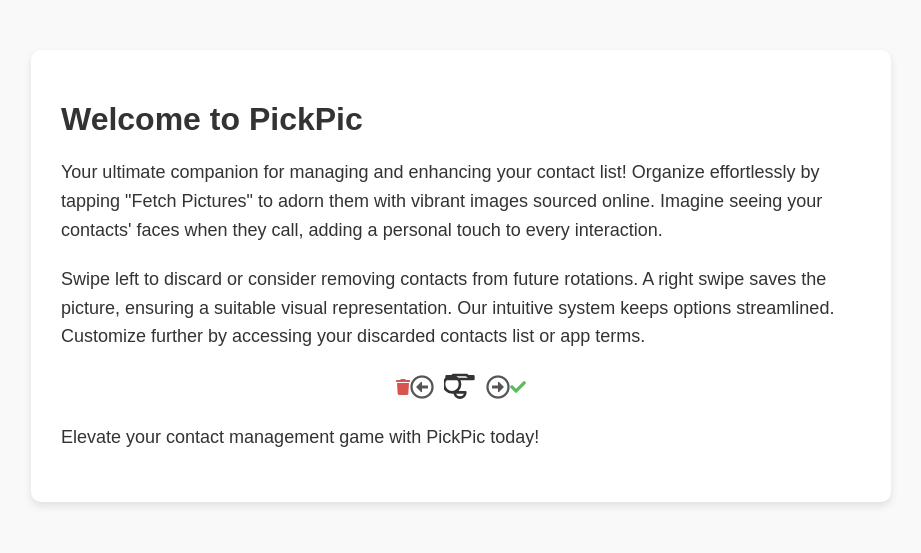
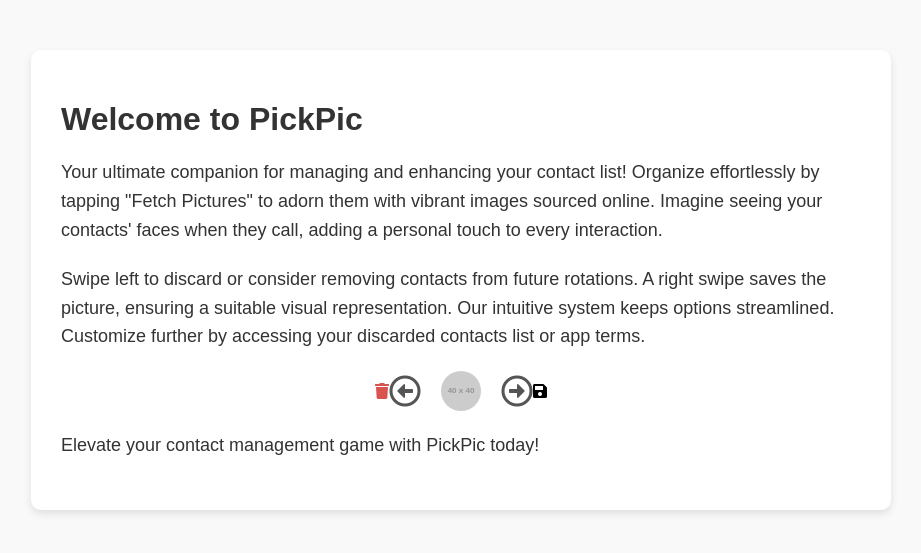
Before and after one commit to inUtil-Labs/inutil-labs.github.io, a Jekyll site: the page pages/pphome.html, which Jekyll copies as it is, in a window 1280 px wide. Shown: the top 553 px of the page, without its empty margins (179-1100 px from the left). Built offline with Jekyll 4.4.1, drawn with Linux system fonts in a browser that asks for light colours.

Commit message:
Update pphome.html

```diff
--- a/pages/pphome.html
+++ b/pages/pphome.html
@@ -39,16 +39,19 @@
   }
   .icon-container .icon {
     font-size: 32px;
-    margin: 0 10px;
+    margin: 0 20px;
     color: #555;
   }
   .icon-container .person-icon {
-    width: 32px;
-    height: 32px;
-    margin: 0 10px;
+    width: 40px;
+    height: 40px;
+    margin: 0 20px;
+    background-image: url('https://via.placeholder.com/40');
+    background-size: cover;
+    border-radius: 50%;
   }
   .icon-container .arrow {
-    font-size: 24px;
+    font-size: 32px;
     color: #555;
     cursor: pointer;
     transition: color 0.3s ease;
@@ -59,8 +62,8 @@
   .icon-container .red-icon {
     color: #d9534f;
   }
-  .icon-container .green-icon {
-    color: #5cb85c;
+  .icon-container .save-icon {
+    color: black;
   }
 </style>
 </head>
@@ -72,13 +75,9 @@
     <div class="icon-container">
       <i class="fas fa-trash red-icon"></i>
       <i class="far fa-arrow-alt-circle-left arrow" onclick="swipeLeft()"></i>
-      <div class="person-icon">
-        <svg xmlns="http://www.w3.org/2000/svg" viewBox="0 0 24 24" fill="none" stroke="currentColor" stroke-width="2" stroke-linecap="round" stroke-linejoin="round" class="feather feather-camera">
-          <path d="M12 20a4 4 0 0 1-4-4h8a4 4 0 0 1-4 4zm0-10a6 6 0 1 0-6 6 6 6 0 0 0 6-6zM22 4h-4l-1-1H7L6 4H2v2h20V4z"/>
-        </svg>
-      </div>
+      <div class="person-icon"></div>
       <i class="far fa-arrow-alt-circle-right arrow" onclick="swipeRight()"></i>
-      <i class="fas fa-check green-icon"></i>
+      <i class="fas fa-save save-icon"></i>
     </div>
     <p>Elevate your contact management game with PickPic today!</p>
   </div>
```
